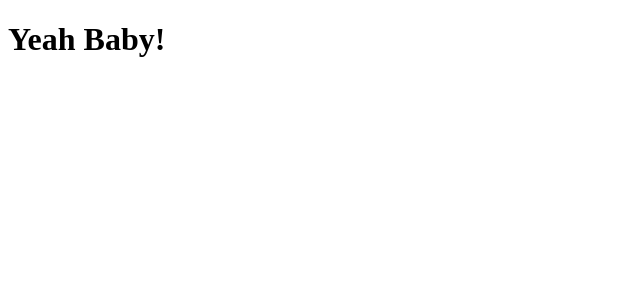
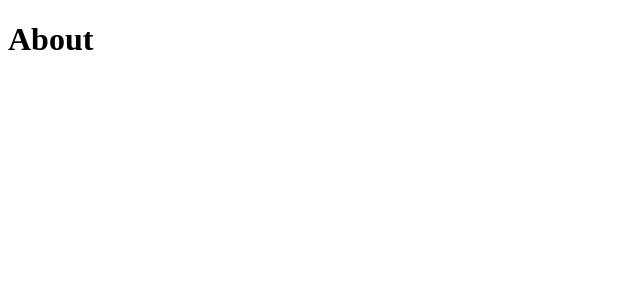
Before and after one commit to KhanDoors/cfdnMeetup, a React (Create React App) app in the folder client_src/: page /about in a window 1280 px wide. Shown: the top 300 px of the page, without its empty margins (0-640 px from the left). Built offline with nearby package versions, Linux system fonts and the light colour scheme.

Commit message:
componentsandroutes

```diff
--- a/client_src/public/index.html
+++ b/client_src/public/index.html
@@ -4,37 +4,17 @@
     <meta charset="utf-8">
     <meta name="viewport" content="width=device-width, initial-scale=1, shrink-to-fit=no">
     <meta name="theme-color" content="#000000">
-    <!--
-      manifest.json provides metadata used when your web app is added to the
-      homescreen on Android. See https://developers.google.com/web/fundamentals/engage-and-retain/web-app-manifest/
-    -->
+
     <link rel="manifest" href="%PUBLIC_URL%/manifest.json">
     <link rel="shortcut icon" href="%PUBLIC_URL%/favicon.ico">
-    <!--
-      Notice the use of %PUBLIC_URL% in the tags above.
-      It will be replaced with the URL of the `public` folder during the build.
-      Only files inside the `public` folder can be referenced from the HTML.
 
-      Unlike "/favicon.ico" or "favicon.ico", "%PUBLIC_URL%/favicon.ico" will
-      work correctly both with client-side routing and a non-root public URL.
-      Learn how to configure a non-root public URL by running `npm run build`.
-    -->
-    <title>React App</title>
+    <title>CFDN Meetups</title>
   </head>
   <body>
     <noscript>
       You need to enable JavaScript to run this app.
     </noscript>
     <div id="root"></div>
-    <!--
-      This HTML file is a template.
-      If you open it directly in the browser, you will see an empty page.
 
-      You can add webfonts, meta tags, or analytics to this file.
-      The build step will place the bundled scripts into the <body> tag.
-
-      To begin the development, run `npm start` or `yarn start`.
-      To create a production bundle, use `npm run build` or `yarn build`.
-    -->
   </body>
 </html>
--- a/client_src/src/App.js
+++ b/client_src/src/App.js
@@ -1,9 +1,10 @@
 import React from 'react';
 import './App.css';
+import Main from './components/Main';
 
 const App = () => (
   <div>
-    <h1>Yeah Baby!</h1>
+    <Main />
   </div>
 )
 
--- /dev/null
+++ b/client_src/src/components/About.js
@@ -0,0 +1,10 @@
+import React from 'react';
+
+
+const About = () => (
+  <div>
+    <h1>About</h1>
+  </div>
+)
+
+export default About;
--- /dev/null
+++ b/client_src/src/components/Main.js
@@ -0,0 +1,16 @@
+import React from 'react';
+import { Switch, Route } from 'react-router-dom';
+import Meetups from './Meetups';
+import About from './About';
+
+const Main = () => (
+<main>
+    <Switch>
+<Route exact path='/' component={Meetups} />
+<Route exact path='/about' component={About} />
+    </Switch>
+</main>
+)
+
+
+export default Main;
--- /dev/null
+++ b/client_src/src/components/Meetups.js
@@ -0,0 +1,14 @@
+import React, { Component } from 'react'
+
+ class Meetups extends Component {
+  render() {
+    return (
+      <div>
+        <h1>Meetups</h1>
+      </div>
+    )
+  }
+}
+
+
+export default Meetups;
--- a/client_src/src/index.js
+++ b/client_src/src/index.js
@@ -1,7 +1,12 @@
 import React from 'react';
 import ReactDOM from 'react-dom';
+import { BrowserRouter } from 'react-router-dom';
 import App from './App';
 import registerServiceWorker from './registerServiceWorker';
 
-ReactDOM.render(<App />, document.getElementById('root'));
+ReactDOM.render(
+<BrowserRouter>
+<App />
+</BrowserRouter>
+, document.getElementById('root'));
 registerServiceWorker();
```
